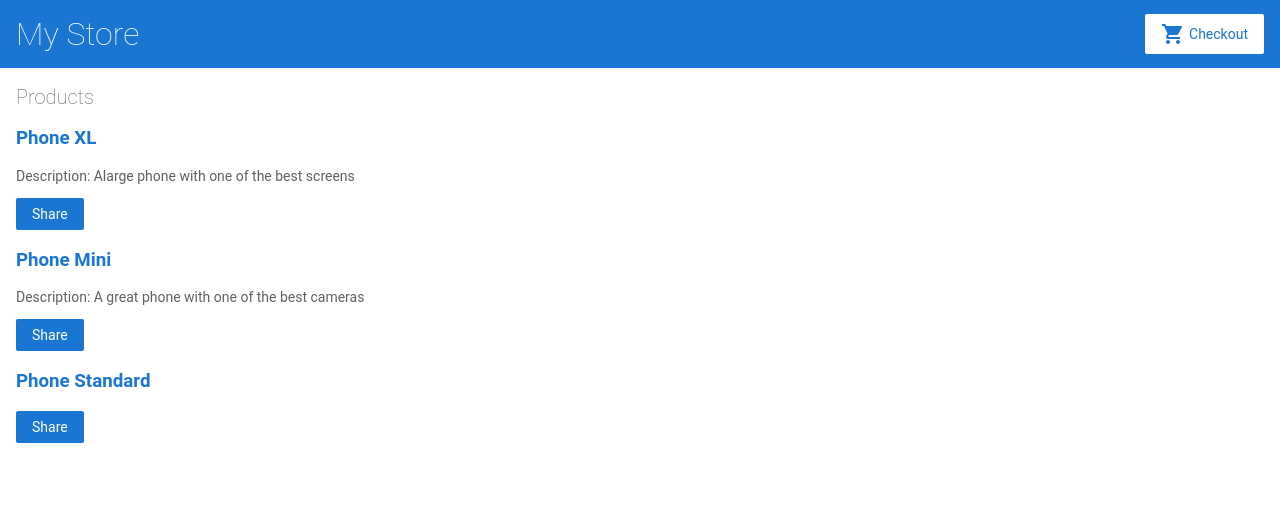
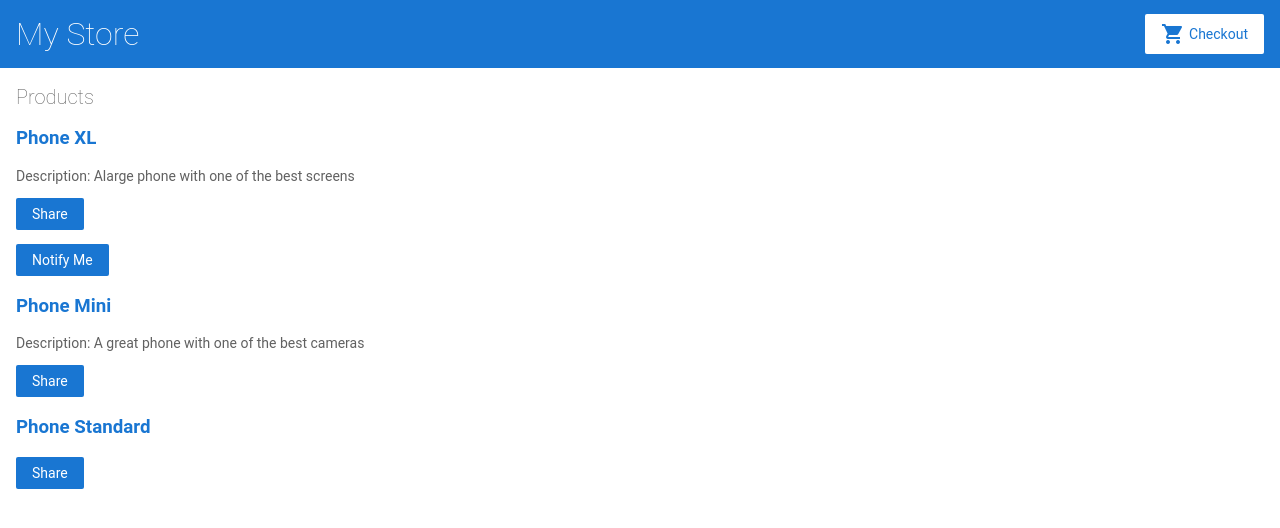
Before and after one commit to harryitc/excercise_Angular_basic, an Angular app in the folder my-project/: page / in a window 1280 px wide. Shown: the top 528 px of the page. Built offline with nearby package versions, Linux system fonts and the light colour scheme.

Commit message:
Pass data to a child component

```diff
--- a/my-project/src/app/app.module.ts
+++ b/my-project/src/app/app.module.ts
@@ -9,6 +9,7 @@
 
 // component danh sách sản phẩm
 import { ProductListComponent } from "./product-list/product-list.component";
+import { ProductAlertsComponent } from './product-alerts/product-alerts.component';
 
 
 @NgModule({
@@ -22,7 +23,8 @@
   declarations: [
     AppComponent,
     TopBarComponent,
-    ProductListComponent
+    ProductListComponent,
+    ProductAlertsComponent
   ],
   bootstrap: [
     AppComponent
--- /dev/null
+++ b/my-project/src/app/product-alerts/product-alerts.component.html
@@ -0,0 +1,3 @@
+<p *ngIf="product && product.price > 700">
+  <button type="button">Notify Me</button>
+</p>
--- a/my-project/src/app/product-list/product-list.component.html
+++ b/my-project/src/app/product-list/product-list.component.html
@@ -1,20 +1,17 @@
 <h2>Products</h2>
-
-
 
 <!-- ngFor: vòng lặp for
     đặt tên product thay cho products -->
 
-
 <!-- Cú pháp 1:     <ng-template ngFor let-product [ngForOf]="products">       -->
 <div *ngFor="let product of products">
-    <h3>
+  <h3>
     <!--title ở đây là khi hover vào sẽ hiển thị tên sản phẩm-->
-        <a [title]="product.name + ' details'">{{product.name}}</a>
-    </h3>
+    <a [title]="product.name + ' details'">{{ product.name }}</a>
+  </h3>
 
-    <p *ngIf="product.description">
-        Description: {{product.description}}
-    </p>
-    <button type="button" (click)="share()">Share</button>
+  <p *ngIf="product.description">Description: {{ product.description }}</p>
+  <button type="button" (click)="share()">Share</button>
+
+  <app-product-alerts [product]="product"></app-product-alerts>
 </div>
--- a/my-project/src/app/product-list/product-list.component.ts
+++ b/my-project/src/app/product-list/product-list.component.ts
@@ -1,6 +1,6 @@
 import { Component } from "@angular/core";
 
-import { products } from "../product";
+import { products } from "../products";
 
 @Component({
     selector: 'app-product-list',
```
Also changed, not shown: my-project/src/app/product-alerts/product-alerts.component.ts (added, +10 -0 lines), my-project/src/app/product-alerts/product-alerts.component.scss (added), my-project/src/app/products.ts (renamed from my-project/src/app/product.ts).
